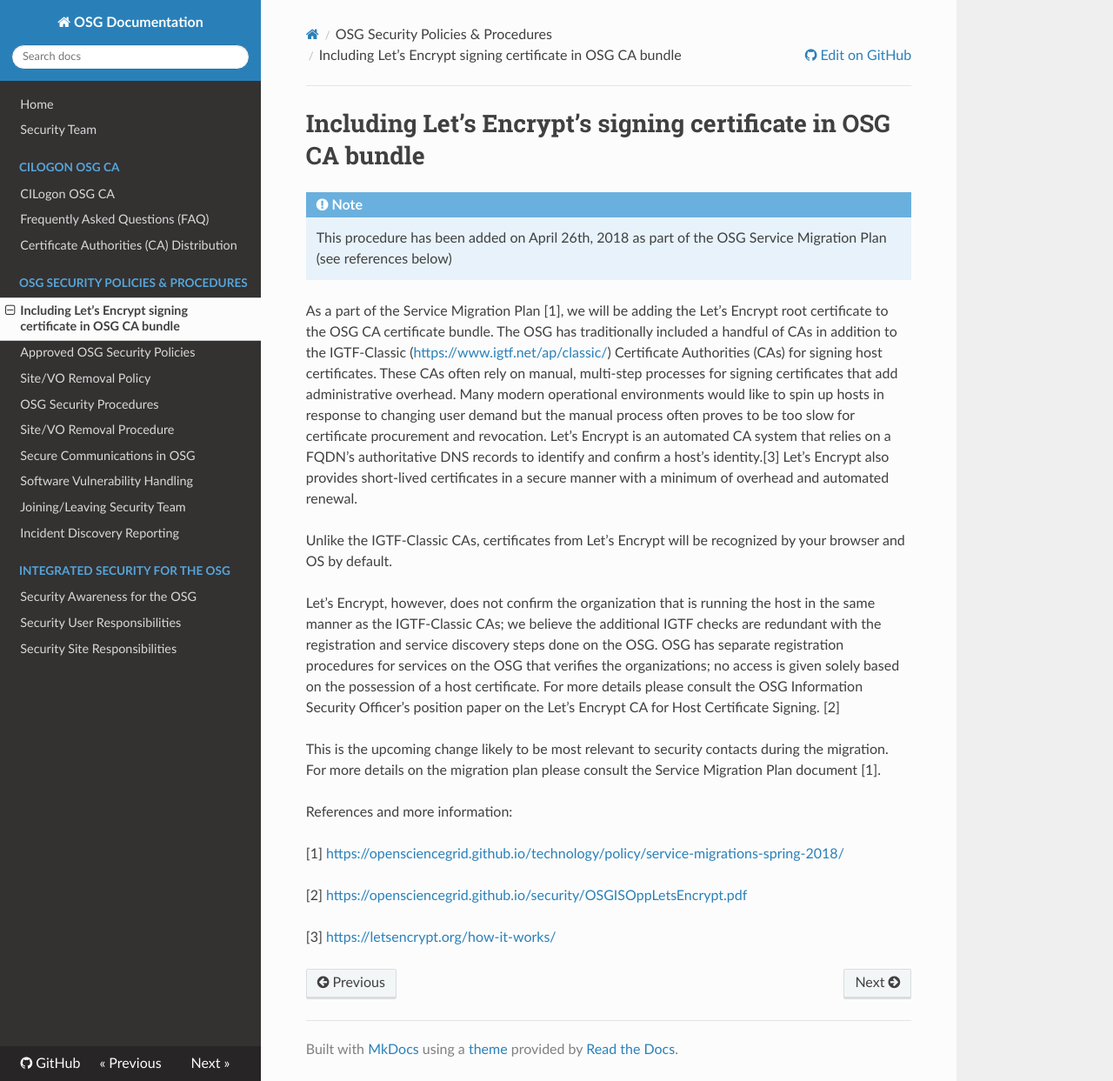
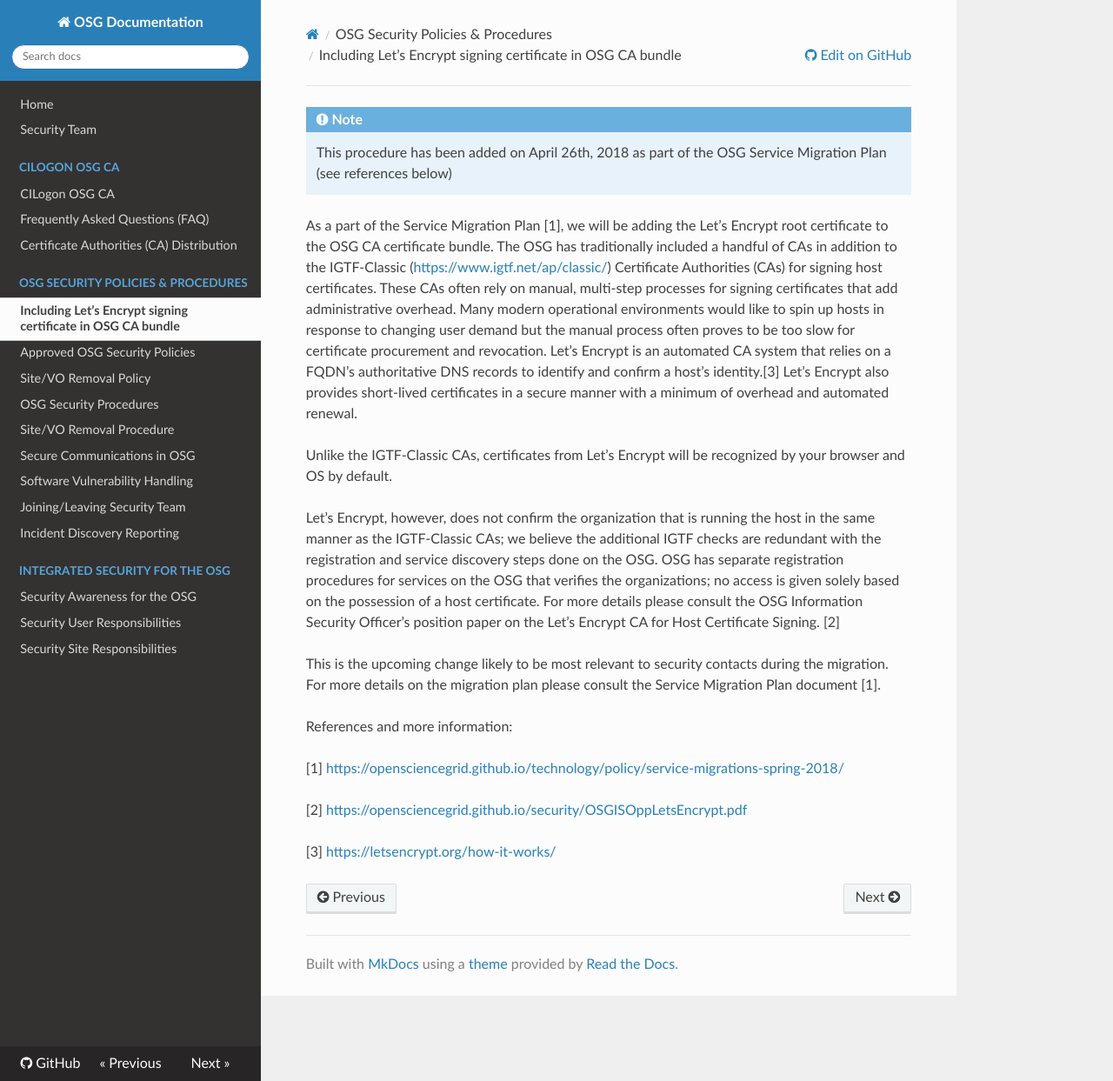
Before and after one commit to opensciencegrid/security, an MkDocs documentation site: the page built from docs/LetsEncryptOSGCAbundle.md, in a window 1280 px wide and 1243 px high. Shown: the whole window at 87% size. Built offline with MkDocs 1.6.1, drawn with Linux system fonts in a browser that asks for light colours; nearby versions of some CDN libraries; old or Windows-style settings are respelled for this version of MkDocs.

Commit message:
Update LetsEncryptOSGCAbundle.md
Removing title

```diff
--- a/docs/LetsEncryptOSGCAbundle.md
+++ b/docs/LetsEncryptOSGCAbundle.md
@@ -1,5 +1,3 @@
-# Including Let’s Encrypt’s signing certificate in OSG CA bundle
-
 !!! note
     This procedure has been added on April 26th, 2018 as part of the OSG Service Migration Plan (see references below)
 
```
